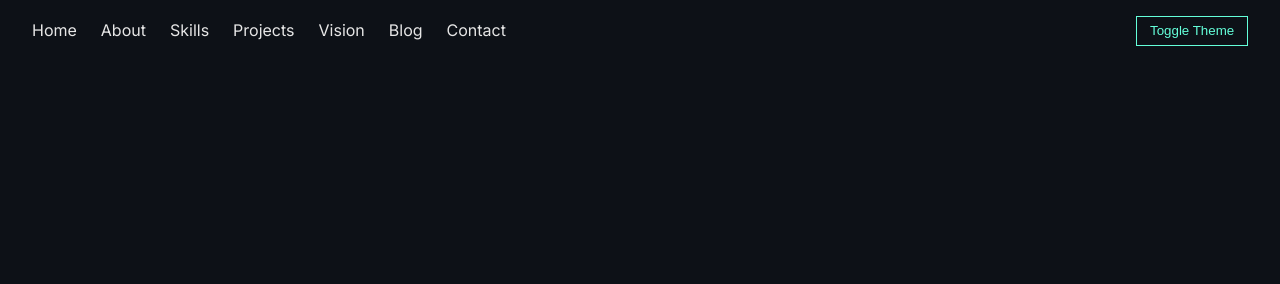
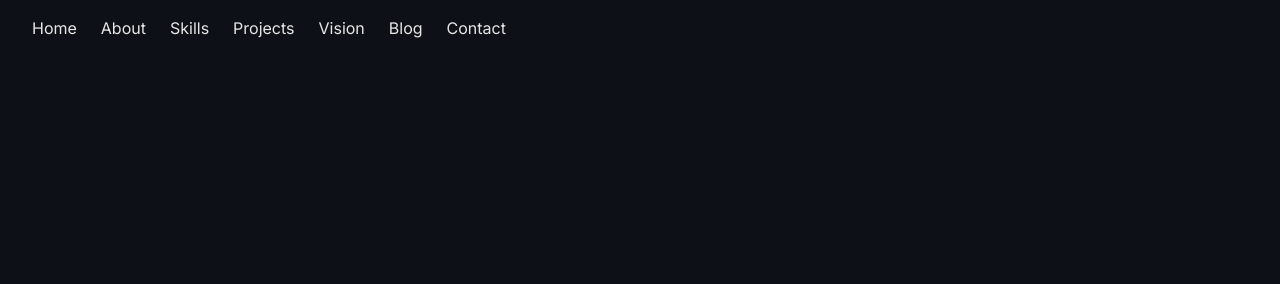
Before and after one commit to Brayden-Diaz/Portfolio, a plain HTML site: page index.html in a window 1280 px wide. Shown: the top 284 px of the page. Drawn offline with Linux system fonts and the light colour scheme.

Commit message:
Update page title and remove theme toggle buttons from header and footer

```diff
--- a/index.html
+++ b/index.html
@@ -3,7 +3,7 @@
 <head>
     <meta charset="UTF-8">
     <meta name="viewport" content="width=device-width, initial-scale=1.0">
-    <title>Developer Portfolio</title>
+    <title>Brayden Diaz</title>
     <link href="https://fonts.googleapis.com/css2?family=Inter:wght@400;700&family=Poppins:wght@600&display=swap" rel="stylesheet">
     <link rel="stylesheet" href="style.css">
     <link rel="stylesheet" href="https://cdnjs.cloudflare.com/ajax/libs/font-awesome/6.0.0-beta3/css/all.min.css">
@@ -20,7 +20,6 @@
                 <li><a href="#blog">Blog</a></li>
                 <li><a href="#contact">Contact</a></li>
             </ul>
-            <button id="theme-toggle" aria-label="Toggle dark mode">Toggle Theme</button>
             <button id="menu-toggle" aria-label="Toggle navigation">Menu</button>
         </nav>
     </header>
@@ -244,7 +243,6 @@
             <a href="https://linkedin.com" target="_blank" aria-label="LinkedIn"><i class="fab fa-linkedin"></i></a>
             <a href="https://twitter.com" target="_blank" aria-label="Twitter"><i class="fab fa-twitter"></i></a>
         </div>
-        <button id="footer-theme-toggle" aria-label="Toggle dark mode">Toggle Theme</button>
         <p class="footer-signature">Designed &amp; Developed by Brayden Diaz</p>
     </footer>
 
```
